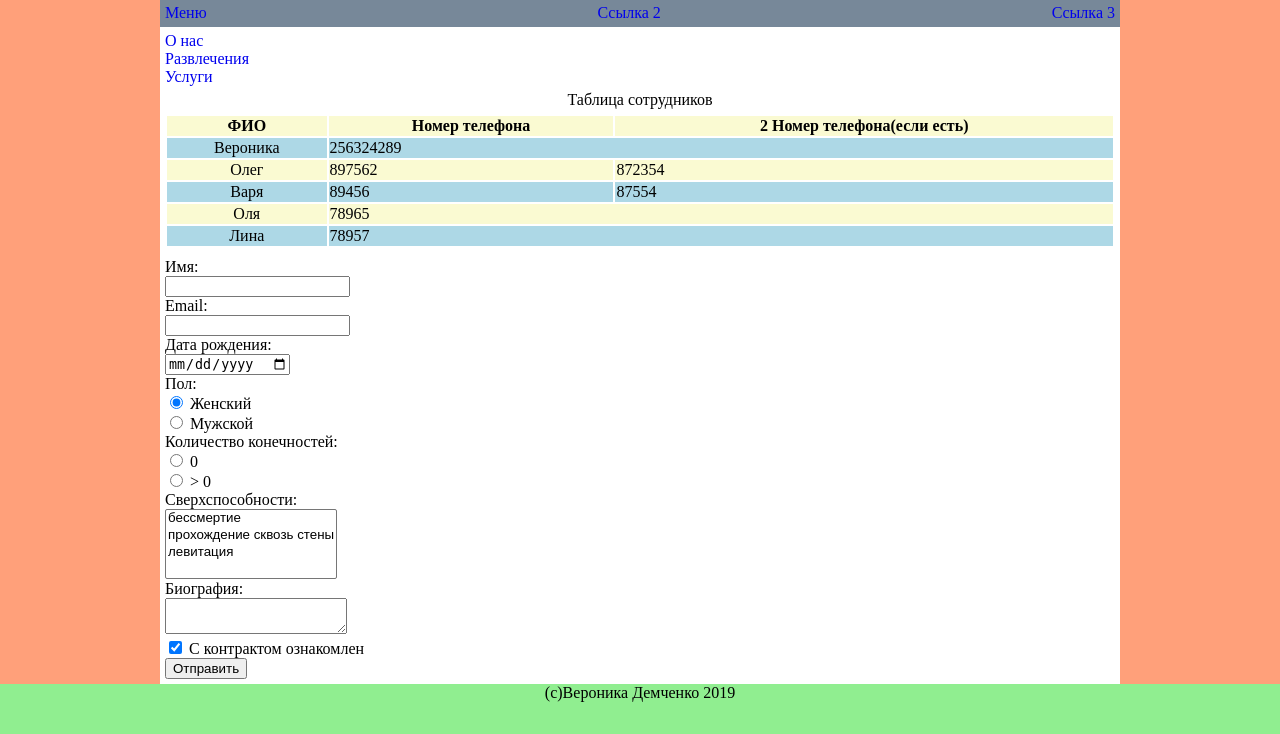
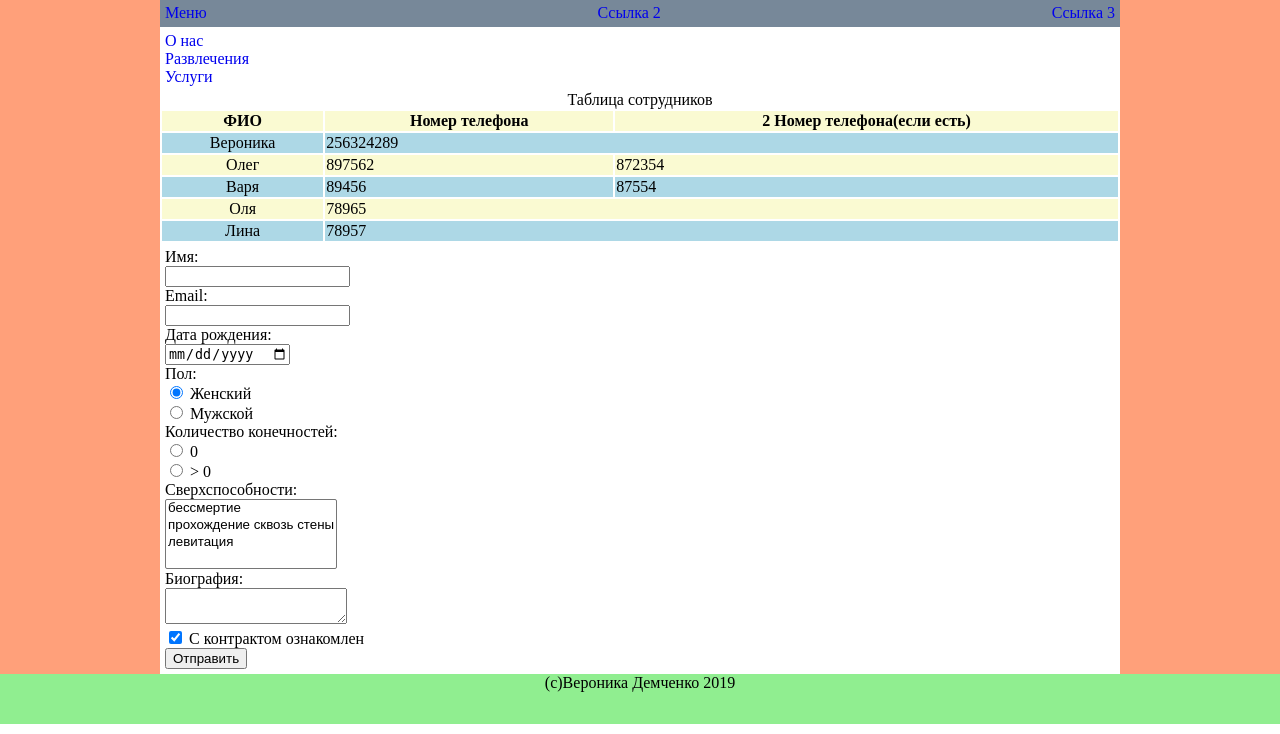
Before and after one commit to VeronicaDem/VeronicaDem.github.io, a PHP site: page /third/main.html in a window 1280 px wide. Shown: the part 111-845 px from the top of the page. Run offline with PHP 8.4, Linux system fonts and the light colour scheme.

Commit message:
Update style.css

```diff
--- a/third/style.css
+++ b/third/style.css
@@ -9,7 +9,7 @@
 	margin:0;
 	font-size:1.5em;
 }
-.menu-nav, .list-menu, table, form {
+.menu-nav, .list-menu,  form {
 	padding:5px;
 }
 
```
